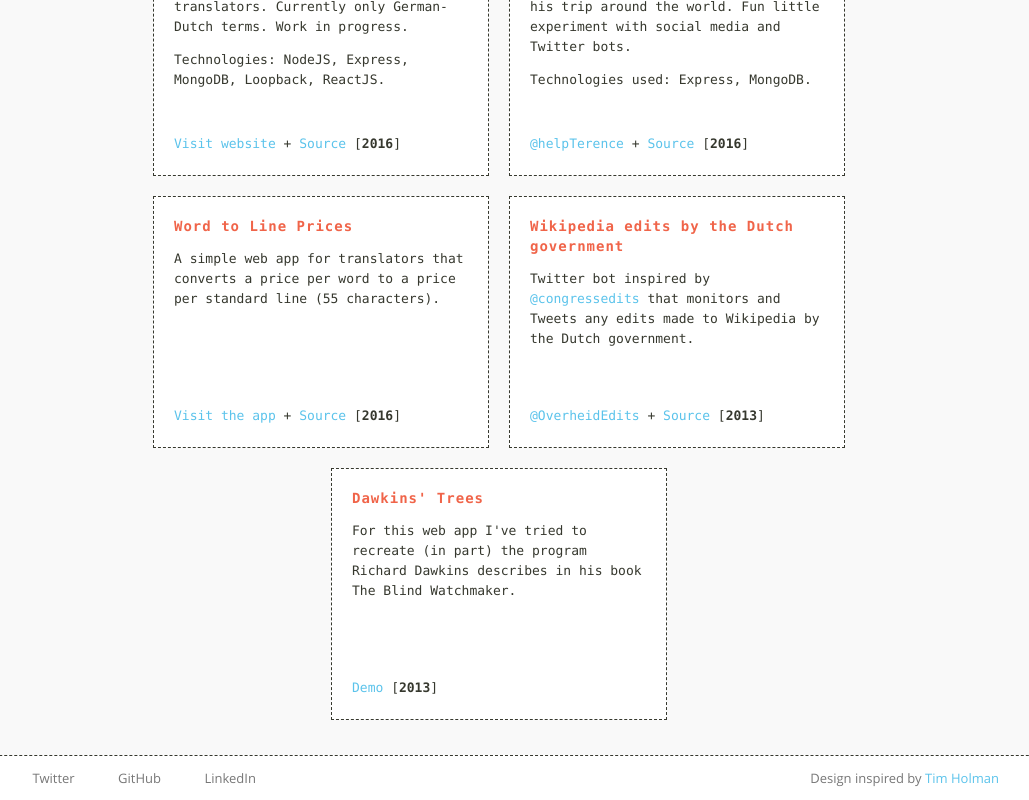
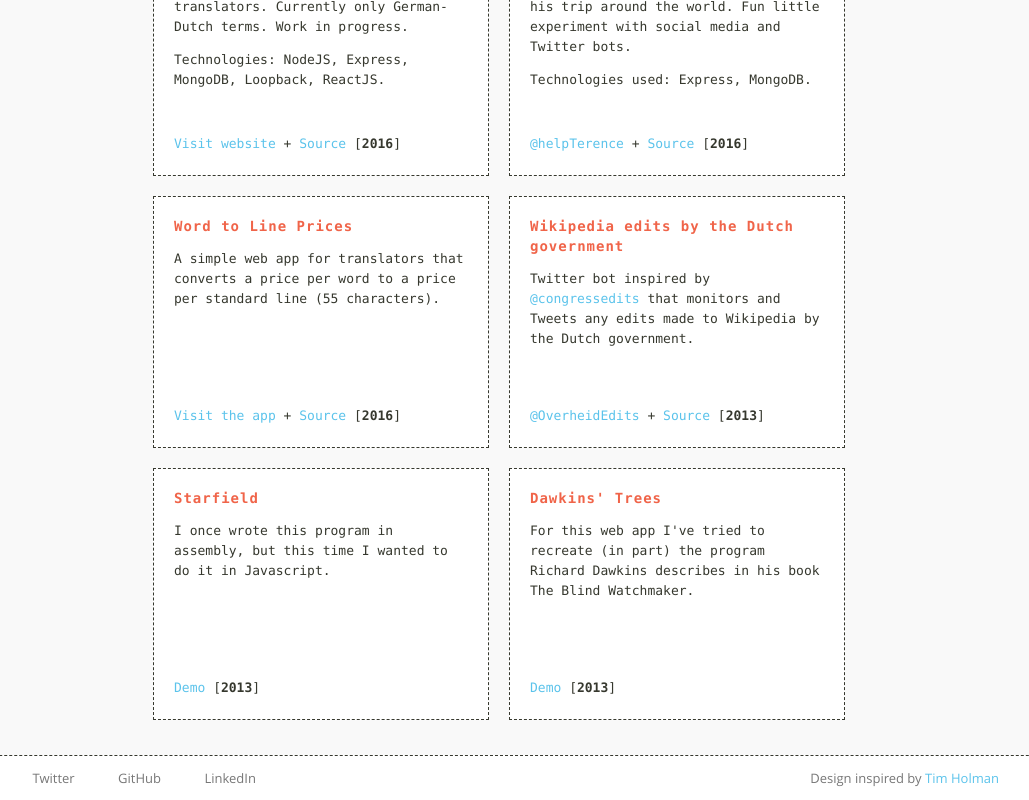
Before and after one commit to vnglst/koenvangilst.nl, a Next.js app: page / in a window 1280 px wide. Shown: the part 1847-2647 px from the top of the page, without its empty margins (141-1170 px from the left). Built offline with nearby package versions, Linux system fonts and the light colour scheme; a web font is replaced by a local one.

Commit message:
adds starfield to make project even number

```diff
--- a/pages/index.js
+++ b/pages/index.js
@@ -236,11 +236,16 @@ export default () => (
             </b>]
           </span>
         </div>
-        {/* <div className='project'>
-          <a href='http://starfield.koenvangilst.nl/'>Starfield</a>: I once
-          wrote this program in assembly, but this time I wanted to do it in
-          Javascript. [<b>2013</b>]
-        </div> */}
+        <div className="project">
+          <h1>Starfield</h1>
+          <p>
+            I once wrote this program in assembly, but this time I wanted to do
+            it in Javascript.
+          </p>
+          <span className="links">
+            <a href="http://starfield.koenvangilst.nl/">Demo</a> [<b>2013</b>]
+          </span>
+        </div>
         <div className="project">
           <h1>Dawkins' Trees</h1>
           <p>
```
